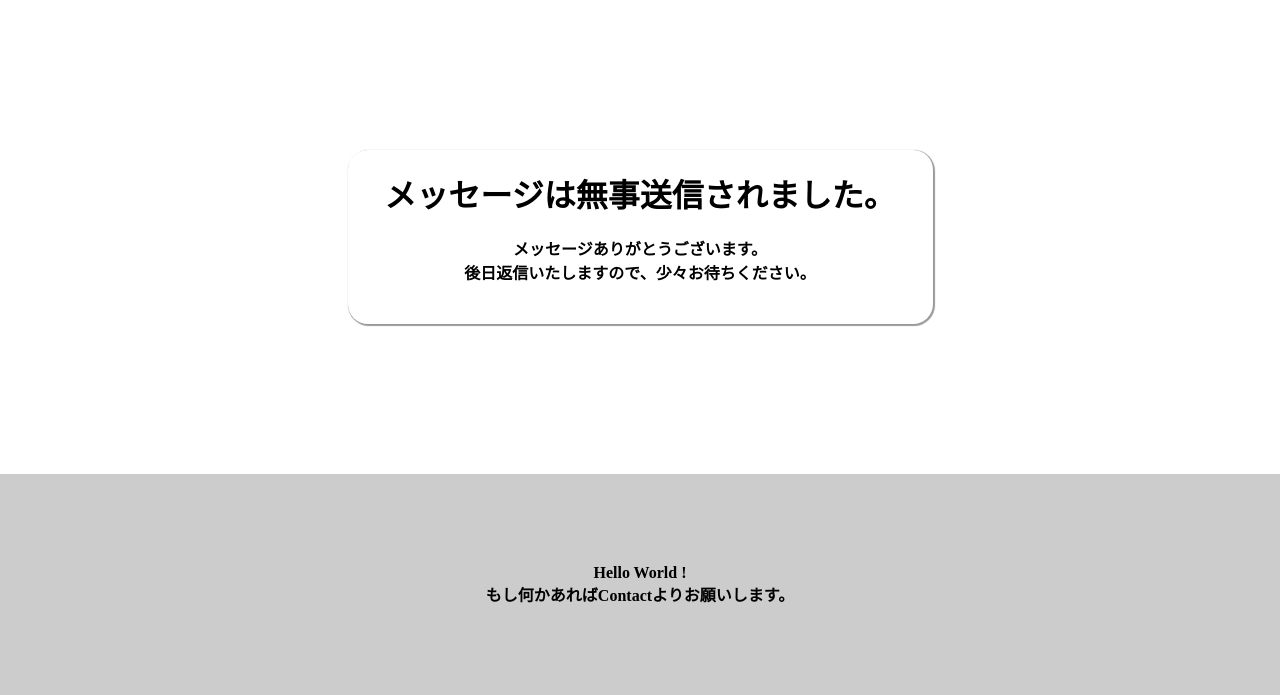
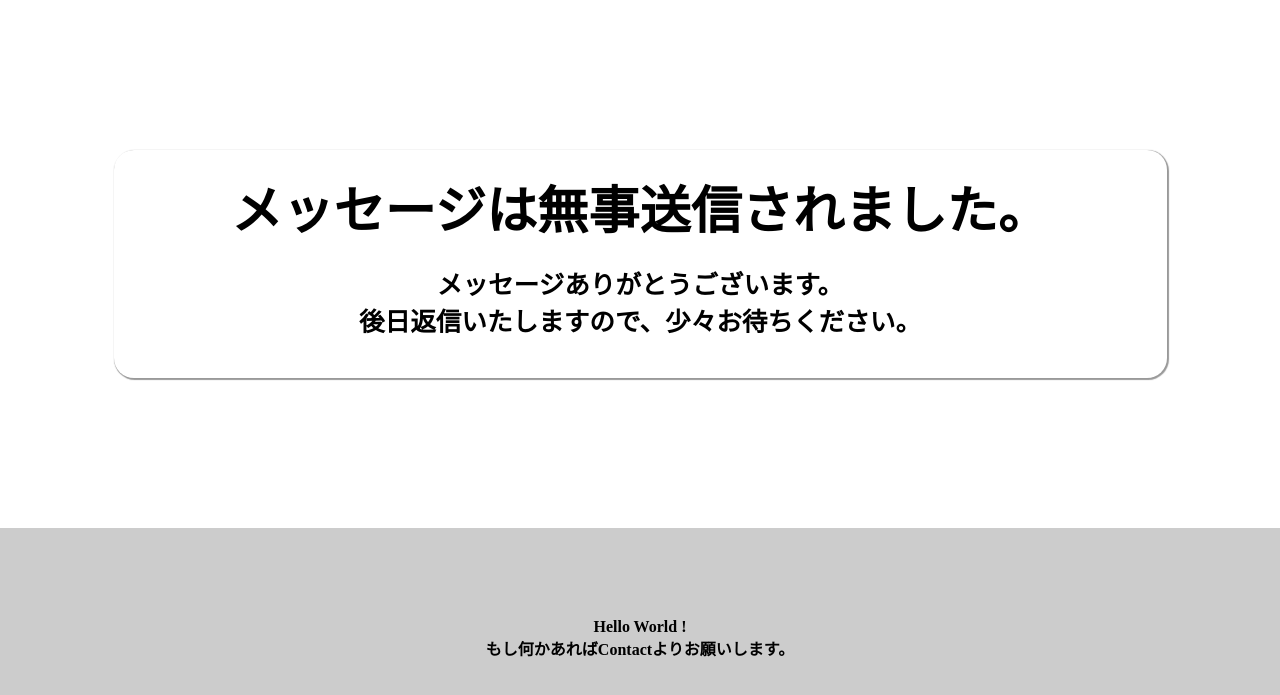
Before and after one commit to KAKAKD/My-Home-Page-Site, a Django app: page /contact/contact_result/ in a window 1280 px wide. Shown: the part 137-832 px from the top of the page. Run offline with Django 3.2, Linux system fonts and the light colour scheme.

Commit message:
font修正

```diff
--- a/static/css/contact_result.css
+++ b/static/css/contact_result.css
@@ -3,12 +3,17 @@
     margin: 150px auto;
     box-sizing: border-box;
     box-shadow: 1px 1px 1px 1px #999;
-    width: 50%;
+    width: 90%;
     padding: 20px;
     border-radius: 20px;
 }
 
+.result-title {
+    font-size: 2vw;
+}
+
 .result-text {
+    font-size: 2vw;
     margin: 20px 0;
     font-weight: bold;
 }
```
